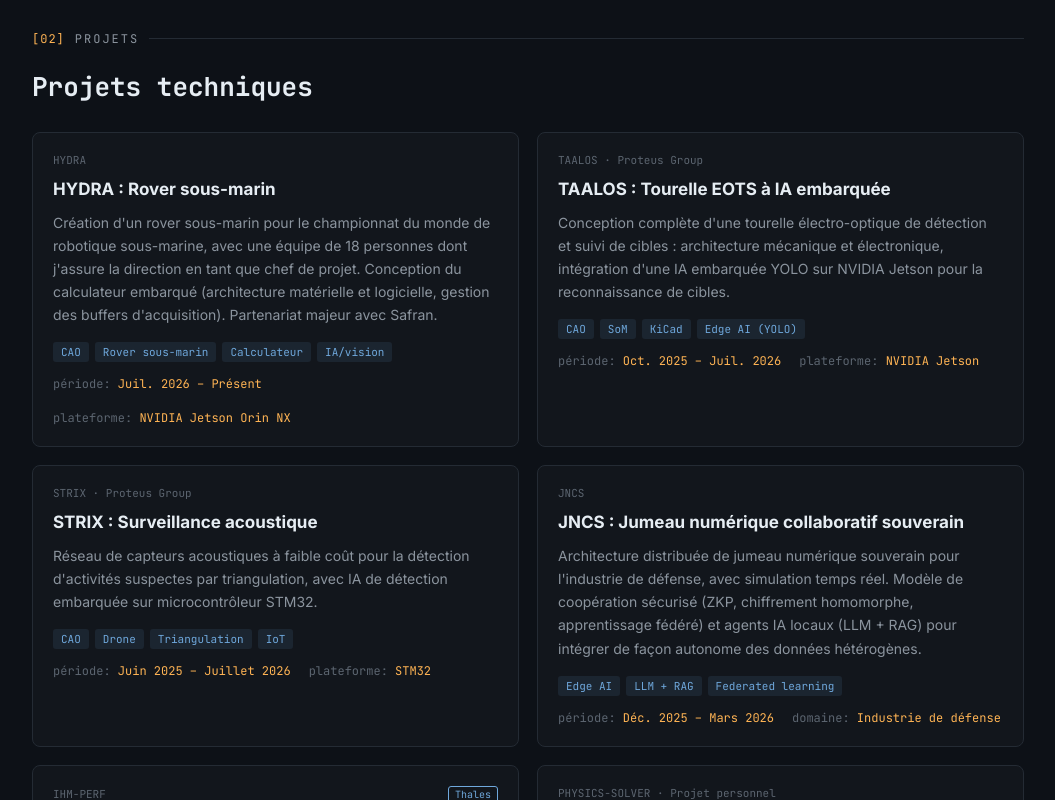
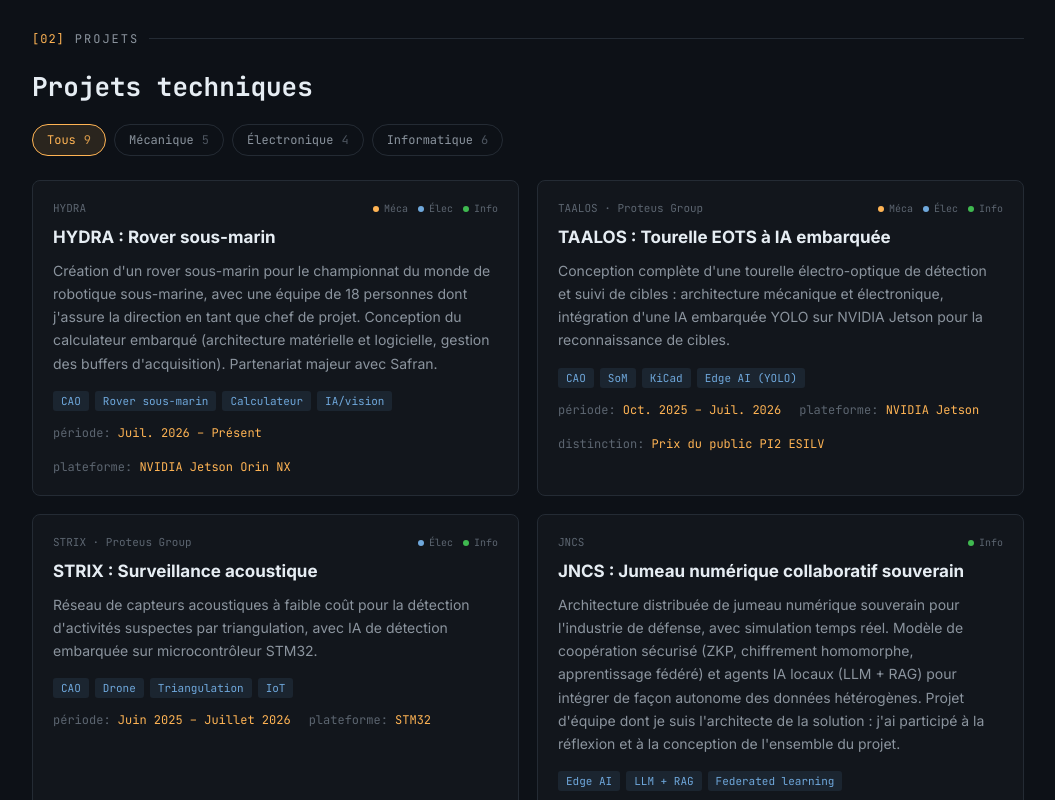
Before and after one commit to Newton2676/Portfolio, a React (Vite) app: page / in a window 1280 px wide. Shown: the part 1700-2500 px from the top of the page, without its empty margins (112-1167 px from the left). Built offline with nearby package versions, Linux system fonts and the light colour scheme.

Commit message:
Update App.jsx

```diff
--- a/src/App.jsx
+++ b/src/App.jsx
@@ -91,10 +91,13 @@ const content = {
     projects: {
       label: "projets",
       title: "Projets techniques",
+      filters: { all: "Tous", meca: "Mécanique", elec: "Électronique", info: "Informatique" },
+      domainShort: { meca: "Méca", elec: "Élec", info: "Info" },
       internalTag: "Thales",
       items: [
         {
           pid: "HYDRA",
+          domains: ["meca", "elec", "info"],
           name: "HYDRA : Rover sous-marin",
           desc: "Création d'un rover sous-marin pour le championnat du monde de robotique sous-marine, avec une équipe de 18 personnes dont j'assure la direction en tant que chef de projet. Conception du calculateur embarqué (architecture matérielle et logicielle, gestion des buffers d'acquisition). Partenariat majeur avec Safran.",
           stack: ["CAO", "Rover sous-marin", "Calculateur", "IA/vision"],
@@ -102,14 +105,16 @@ const content = {
         },
         {
           pid: "TAALOS",
+          domains: ["meca", "elec", "info"],
           name: "TAALOS : Tourelle EOTS à IA embarquée",
           desc: "Conception complète d'une tourelle électro-optique de détection et suivi de cibles : architecture mécanique et électronique, intégration d'une IA embarquée YOLO sur NVIDIA Jetson pour la reconnaissance de cibles.",
           stack: ["CAO", "SoM", "KiCad", "Edge AI (YOLO)"],
-          stats: [["période", "Oct. 2025 – Juil. 2026"], ["plateforme", "NVIDIA Jetson"]],
+          stats: [["période", "Oct. 2025 – Juil. 2026"], ["plateforme", "NVIDIA Jetson"], ["distinction", "Prix du public PI2 ESILV"]],
           org: "Proteus Group",
         },
         {
           pid: "STRIX",
+          domains: ["elec", "info"],
           name: "STRIX : Surveillance acoustique",
           desc: "Réseau de capteurs acoustiques à faible coût pour la détection d'activités suspectes par triangulation, avec IA de détection embarquée sur microcontrôleur STM32.",
           stack: ["CAO", "Drone", "Triangulation", "IoT"],
@@ -118,13 +123,15 @@ const content = {
         },
         {
           pid: "JNCS",
+          domains: ["info"],
           name: "JNCS : Jumeau numérique collaboratif souverain",
-          desc: "Architecture distribuée de jumeau numérique souverain pour l'industrie de défense, avec simulation temps réel. Modèle de coopération sécurisé (ZKP, chiffrement homomorphe, apprentissage fédéré) et agents IA locaux (LLM + RAG) pour intégrer de façon autonome des données hétérogènes.",
+          desc: "Architecture distribuée de jumeau numérique souverain pour l'industrie de défense, avec simulation temps réel. Modèle de coopération sécurisé (ZKP, chiffrement homomorphe, apprentissage fédéré) et agents IA locaux (LLM + RAG) pour intégrer de façon autonome des données hétérogènes. Projet d'équipe dont je suis l'architecte de la solution : j'ai participé à la réflexion et à la conception de l'ensemble du projet.",
           stack: ["Edge AI", "LLM + RAG", "Federated learning"],
-          stats: [["période", "Déc. 2025 – Mars 2026"], ["domaine", "Industrie de défense"]],
+          stats: [["période", "Déc. 2025 – Mars 2026"], ["rôle", "Architecte de la solution"], ["distinction", "Vainqueur AMJE Defense Hackathon"]],
         },
         {
           pid: "IHM-PERF",
+          domains: ["elec", "info"],
           name: "IHM Analyse de performance embarquée",
           desc: "Interface Python/Bash développée en stage : exécution automatisée de campagnes de tests et benchmarking complet d'une plateforme de calcul embarquée (CPU, GPU, DRAM, stockage, réseau, accélérateurs), avec génération de rapports.",
           stack: ["Python", "Bash", "Jetson Orin/Thor", "Benchmarking"],
@@ -133,14 +140,16 @@ const content = {
         },
         {
           pid: "PHYSICS-SOLVER",
+          domains: ["info"],
           name: "Physics Solver LLM",
-          desc: "Fine-tuning de Mistral-7B-Instruct-v0.3 en QLoRA 4 bits (GPU T4) pour résoudre des problèmes de physique de niveau licence. Démo Gradio déployée avec l'API Mistral pour l'inférence, et chatbot Mistral développé en JavaScript.",
+          desc: "Fine-tuning de Mistral-7B-Instruct-v0.3 en QLoRA 4 bits (GPU T4) pour résoudre des problèmes de physique de niveau licence, avec une démo Gradio utilisant l'API Mistral pour l'inférence et un chatbot Mistral en JavaScript.",
           stack: ["LLM", "QLoRA fine-tuning", "Mistral API"],
           stats: [["période", "Juil. 2026"], ["modèle", "Mistral-7B-Instruct-v0.3"]],
           org: "Projet personnel",
         },
         {
           pid: "WIND-TUNNEL-CAR",
+          domains: ["meca"],
           name: "Étude en soufflerie d'une voiture de course",
           desc: "Modélisation d'une voiture de course sur Catia, puis impression et préparation du modèle pour tester plusieurs profils aérodynamiques (ailerons, châssis). Étude en soufflerie de ces profils et validation des meilleures configurations.",
           stack: ["CAO", "CFD"],
@@ -149,6 +158,7 @@ const content = {
         },
         {
           pid: "BUILDING-AERO",
+          domains: ["meca"],
           name: "Étude de l'aérodynamique d'un bâtiment",
           desc: "Modélisation d'un immeuble modulaire, impression et préparation des différentes parties avec ajout de capteurs de pression. Simulation sur Star-CCM+, essais en soufflerie de plusieurs configurations, puis validation des modèles par comparaison simulation/soufflerie.",
           stack: ["CAO", "Catia", "Star-CCM+"],
@@ -157,6 +167,7 @@ const content = {
         },
         {
           pid: "AIRLINER-CFD",
+          domains: ["meca"],
           name: "Étude d'un avion de ligne sur Ansys",
           desc: "Paramétrage d'un maillage sur Ansys pour étudier un avion de ligne dans différentes configurations atmosphériques, puis interprétation des résultats : pression, flux sur les ailes et forces appliquées.",
           stack: ["Ansys", "CFD"],
@@ -242,10 +253,13 @@ const content = {
     projects: {
       label: "projects",
       title: "Technical projects",
+      filters: { all: "All", meca: "Mechanical", elec: "Electronics", info: "Software" },
+      domainShort: { meca: "Mech", elec: "Elec", info: "Soft" },
       internalTag: "Thales",
       items: [
         {
           pid: "HYDRA",
+          domains: ["meca", "elec", "info"],
           name: "HYDRA: Underwater Rover",
           desc: "Building an underwater rover for the world underwater robotics championship, leading a team of 18 as project manager. Designed the onboard computer (hardware and software architecture, acquisition buffer management). Major partnership with Safran.",
           stack: ["CAD", "Underwater rover", "Onboard computer", "Vision AI"],
@@ -253,14 +267,16 @@ const content = {
         },
         {
           pid: "TAALOS",
+          domains: ["meca", "elec", "info"],
           name: "TAALOS: EOTS Turret with Embedded AI",
           desc: "Full design of an electro-optical tracking turret for moving-target detection: complete mechanical and electronic architecture, with embedded YOLO AI on NVIDIA Jetson for target recognition.",
           stack: ["CAD", "SoM", "KiCad", "Edge AI (YOLO)"],
-          stats: [["timeline", "Oct. 2025 – Jul. 2026"], ["platform", "NVIDIA Jetson"]],
+          stats: [["timeline", "Oct. 2025 – Jul. 2026"], ["platform", "NVIDIA Jetson"], ["award", "ESILV PI2 Audience Award"]],
           org: "Proteus Group",
         },
         {
           pid: "STRIX",
+          domains: ["elec", "info"],
           name: "STRIX: Acoustic Surveillance",
           desc: "Low-cost acoustic sensor network for detecting suspicious activity via triangulation, with embedded detection AI running on an STM32 microcontroller.",
           stack: ["CAD", "Drone", "Triangulation", "IoT"],
@@ -269,13 +285,15 @@ const content = {
         },
         {
           pid: "JNCS",
+          domains: ["info"],
           name: "JNCS: Sovereign Collaborative Digital Twin",
-          desc: "Distributed sovereign digital-twin architecture for the defense industry, with real-time simulation. Secure cooperation model (ZKP, homomorphic encryption, federated learning) and local AI agents (LLM + RAG) that autonomously integrate heterogeneous data.",
+          desc: "Distributed sovereign digital-twin architecture for the defense industry, with real-time simulation. Secure cooperation model (ZKP, homomorphic encryption, federated learning) and local AI agents (LLM + RAG) that autonomously integrate heterogeneous data. Team project in which I am the solution architect: I took part in the thinking and design of the whole project.",
           stack: ["Edge AI", "LLM + RAG", "Federated learning"],
-          stats: [["timeline", "Dec. 2025 – Mar. 2026"], ["domain", "Defense industry"]],
+          stats: [["timeline", "Dec. 2025 – Mar. 2026"], ["role", "Solution architect"], ["award", "AMJE Defense Hackathon winner"]],
         },
         {
           pid: "IHM-PERF",
+          domains: ["elec", "info"],
           name: "Embedded Performance Analysis HMI",
           desc: "Python/Bash interface built during the internship: automated test-campaign execution and full benchmarking of an embedded compute platform (CPU, GPU, DRAM, storage, network, accelerators), with report generation.",
           stack: ["Python", "Bash", "Jetson Orin/Thor", "Benchmarking"],
@@ -284,14 +302,16 @@ const content = {
         },
         {
           pid: "PHYSICS-SOLVER",
+          domains: ["info"],
           name: "Physics Solver LLM",
-          desc: "Fine-tuned Mistral-7B-Instruct-v0.3 with 4-bit QLoRA (T4 GPU) to solve undergraduate-level physics problems. Deployed a Gradio demo using the Mistral API for inference, and built a Mistral chatbot in JavaScript.",
+          desc: "Fine-tuned Mistral-7B-Instruct-v0.3 with 4-bit QLoRA (T4 GPU) to solve undergraduate-level physics problems, with a Gradio demo using the Mistral API for inference and a Mistral chatbot in JavaScript.",
           stack: ["LLM", "QLoRA fine-tuning", "Mistral API"],
           stats: [["timeline", "Jul. 2026"], ["model", "Mistral-7B-Instruct-v0.3"]],
           org: "Personal project",
         },
         {
           pid: "WIND-TUNNEL-CAR",
+          domains: ["meca"],
           name: "Wind Tunnel Study of a Race Car",
           desc: "Modeled a race car in Catia, then printed and prepared the model to test several aerodynamic profiles (wings, chassis). Wind tunnel testing of these profiles and validation of the best configurations.",
           stack: ["CAD", "CFD"],
@@ -300,6 +320,7 @@ const content = {
         },
         {
           pid: "BUILDING-AERO",
+          domains: ["meca"],
           name: "Building Aerodynamics Study",
           desc: "Modeled a modular building, then printed and prepared its parts with added pressure sensors. Simulation in Star-CCM+, wind tunnel tests of several configurations, and model validation by comparing simulation with wind tunnel results.",
           stack: ["CAD", "Catia", "Star-CCM+"],
@@ -308,6 +329,7 @@ const content = {
         },
         {
           pid: "AIRLINER-CFD",
+          domains: ["meca"],
           name: "Airliner Study on Ansys",
           desc: "Set up a mesh in Ansys to study an airliner under different atmospheric conditions, then interpreted the results: pressure, flow over the wings and applied forces.",
           stack: ["Ansys", "CFD"],
@@ -398,6 +420,7 @@ const badgeColor = (c) => (c === "amber" ? C.amber : c === "blue" ? C.blue : C.m
 
 export default function Portfolio() {
   const [lang, setLang] = useState("fr");
+  const [filter, setFilter] = useState("all");
   const t = content[lang];
   const sectionRefs = { about: useRef(null), career: useRef(null), projects: useRef(null), contact: useRef(null) };
   const navKeys = ["about", "career", "projects", "contact"];
@@ -593,9 +616,33 @@ export default function Portfolio() {
       {/* Projects */}
       <section ref={sectionRefs.projects} style={{ maxWidth: 1040, margin: "0 auto", padding: "50px 24px" }}>
         <SectionLabel n="02">{t.projects.label}</SectionLabel>
-        <h2 style={{ fontFamily: MONO, fontSize: 26, fontWeight: 700, margin: "0 0 28px" }}>{t.projects.title}</h2>
+        <h2 style={{ fontFamily: MONO, fontSize: 26, fontWeight: 700, margin: "0 0 20px" }}>{t.projects.title}</h2>
+        <div role="group" aria-label="filter" style={{ display: "flex", flexWrap: "wrap", gap: 8, marginBottom: 24 }}>
+          {["all", "meca", "elec", "info"].map((key) => {
+            const count = key === "all" ? t.projects.items.length : t.projects.items.filter((p) => p.domains.includes(key)).length;
+            const active = filter === key;
+            return (
+              <button
+                key={key}
+                className="btn"
+                aria-pressed={active}
+                onClick={() => setFilter(key)}
+                style={{
+                  display: "flex", alignItems: "center", gap: 8, cursor: "pointer",
+                  fontFamily: MONO, fontSize: 12, borderRadius: 20, padding: "7px 14px",
+                  background: active ? "rgba(255,180,84,0.12)" : "transparent",
+                  color: active ? C.amber : C.muted,
+                  border: `1px solid ${active ? C.amber : C.border}`,
+                }}
+              >
+                {t.projects.filters[key]}
+                <span style={{ color: active ? C.amber : C.mutedDim, opacity: 0.8 }}>{count}</span>
+              </button>
+            );
+          })}
+        </div>
         <div style={{ display: "grid", gridTemplateColumns: window.innerWidth < 780 ? "1fr" : "1fr 1fr", gap: 18 }}>
-          {t.projects.items.map((p) => (
+          {t.projects.items.filter((p) => filter === "all" || p.domains.includes(filter)).map((p) => (
             <div
               key={p.pid}
               className="card"
@@ -604,11 +651,19 @@ export default function Portfolio() {
             >
               <div style={{ display: "flex", justifyContent: "space-between", alignItems: "baseline" }}>
                 <span style={{ fontFamily: MONO, fontSize: 11, color: C.mutedDim }}>{p.pid}{p.org ? ` · ${p.org}` : ""}</span>
-                {p.internal && (
-                  <span style={{ fontFamily: MONO, fontSize: 10, color: C.blue, border: `1px solid ${C.blue}`, borderRadius: 3, padding: "1px 6px" }}>
-                    {t.projects.internalTag}
-                  </span>
-                )}
+                <div style={{ display: "flex", alignItems: "center", gap: 10 }}>
+                  {p.domains.map((d) => (
+                    <span key={d} style={{ display: "flex", alignItems: "center", gap: 5, fontFamily: MONO, fontSize: 10, color: C.mutedDim }}>
+                      <span style={{ width: 6, height: 6, borderRadius: "50%", background: d === "meca" ? C.amber : d === "elec" ? C.blue : C.green }} />
+                      {t.projects.domainShort[d]}
+                    </span>
+                  ))}
+                  {p.internal && (
+                    <span style={{ fontFamily: MONO, fontSize: 10, color: C.blue, border: `1px solid ${C.blue}`, borderRadius: 3, padding: "1px 6px" }}>
+                      {t.projects.internalTag}
+                    </span>
+                  )}
+                </div>
               </div>
               <h3 style={{ fontFamily: SANS, fontSize: 17, fontWeight: 700, margin: 0 }}>{p.name}</h3>
               <p style={{ color: C.muted, fontSize: 14, lineHeight: 1.65, margin: 0 }}>{p.desc}</p>
```
